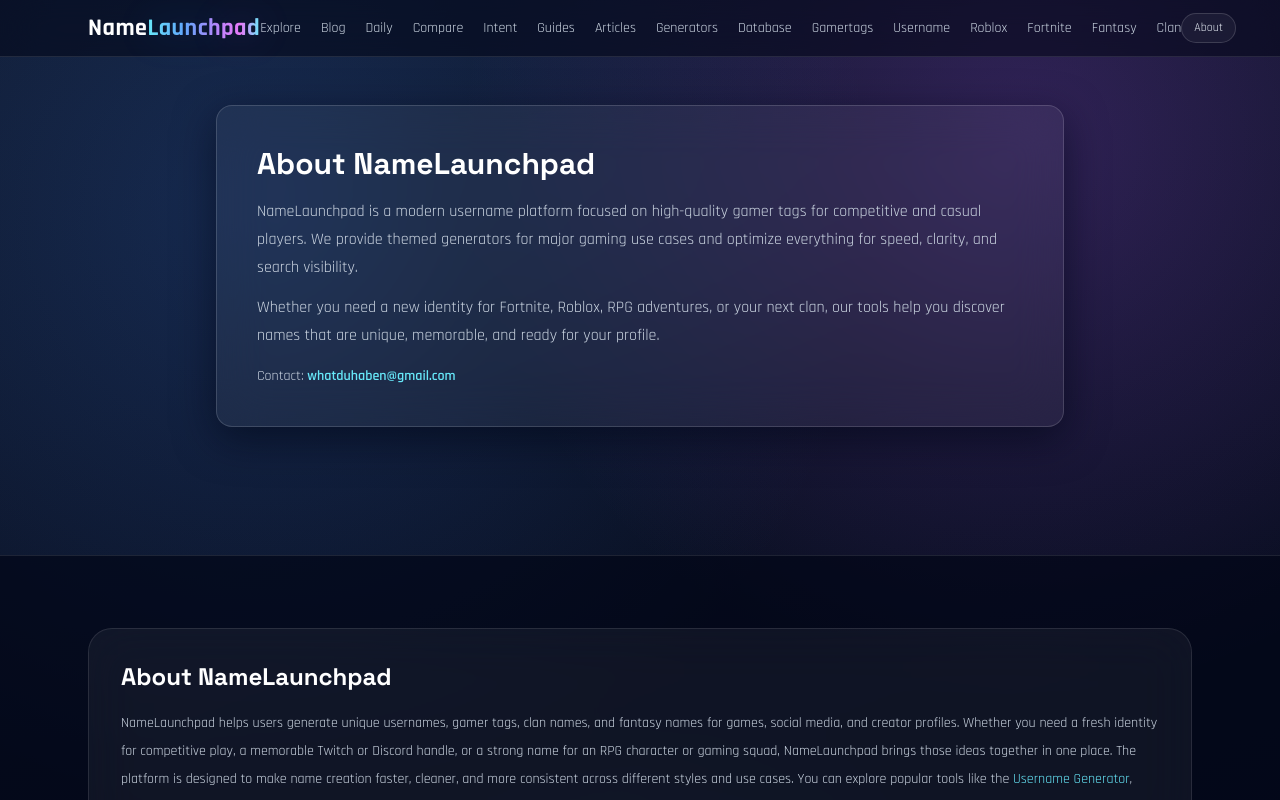
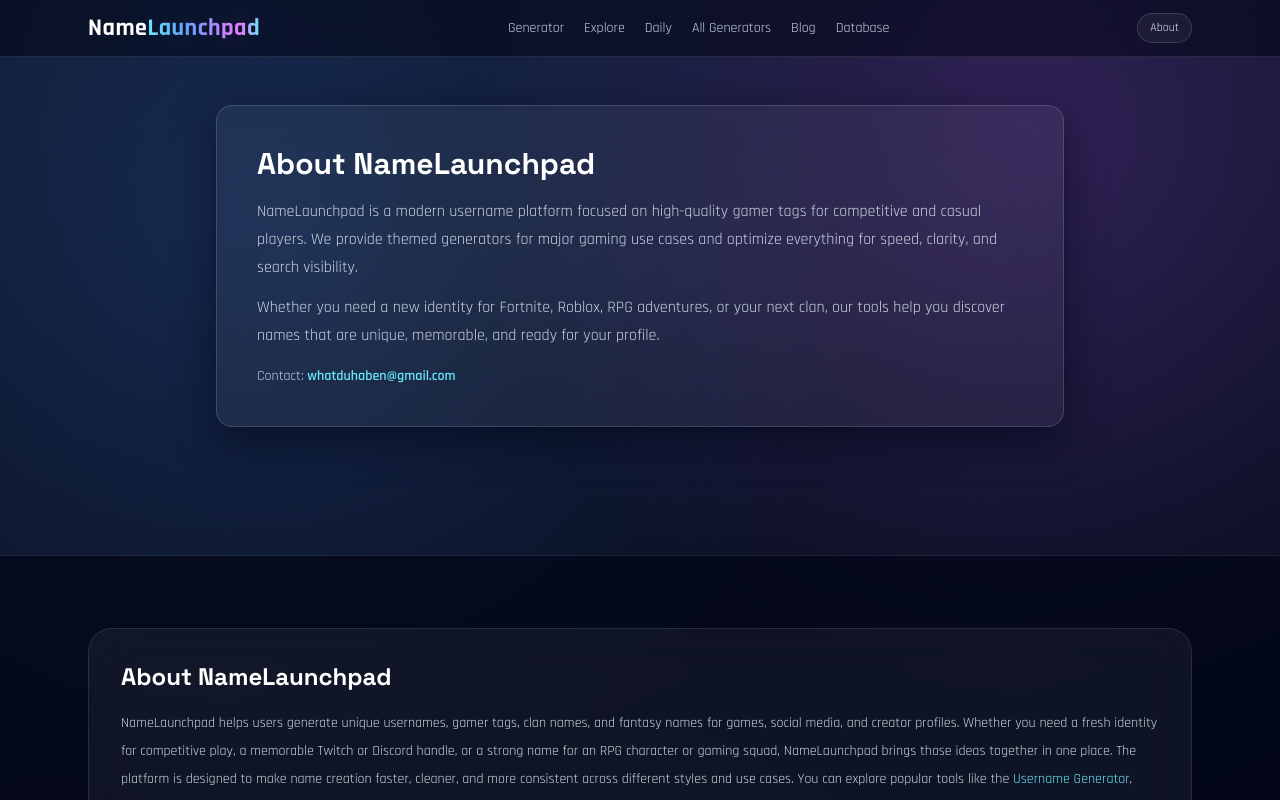
Before and after one commit to izanez/namelaunchpad, a Next.js app: page /about in a window 1280 px wide. Shown: the top 800 px of the page. Built offline with nearby package versions, Linux system fonts and the light colour scheme.

Commit message:
Simplify top navigation to core links

```diff
--- a/components/layout/navbar.tsx
+++ b/components/layout/navbar.tsx
@@ -2,21 +2,12 @@
 import { Logo } from "@/components/layout/logo";
 
 const links = [
+  { href: "/username-generator", label: "Generator" },
   { href: "/explore-generators", label: "Explore" },
+  { href: "/daily-top", label: "Daily" },
+  { href: "/all-generators", label: "All Generators" },
   { href: "/blog", label: "Blog" },
-  { href: "/daily-top", label: "Daily" },
-  { href: "/compare", label: "Compare" },
-  { href: "/intent", label: "Intent" },
-  { href: "/guides", label: "Guides" },
-  { href: "/articles", label: "Articles" },
-  { href: "/all-generators", label: "Generators" },
   { href: "/username-database", label: "Database" },
-  { href: "/gamer-tag-generator", label: "Gamertags" },
-  { href: "/username-generator", label: "Username" },
-  { href: "/roblox-username-generator", label: "Roblox" },
-  { href: "/fortnite-name-generator", label: "Fortnite" },
-  { href: "/fantasy-name-generator", label: "Fantasy" },
-  { href: "/clan-name-generator", label: "Clan" },
 ];
 
 export function Navbar() {
```
